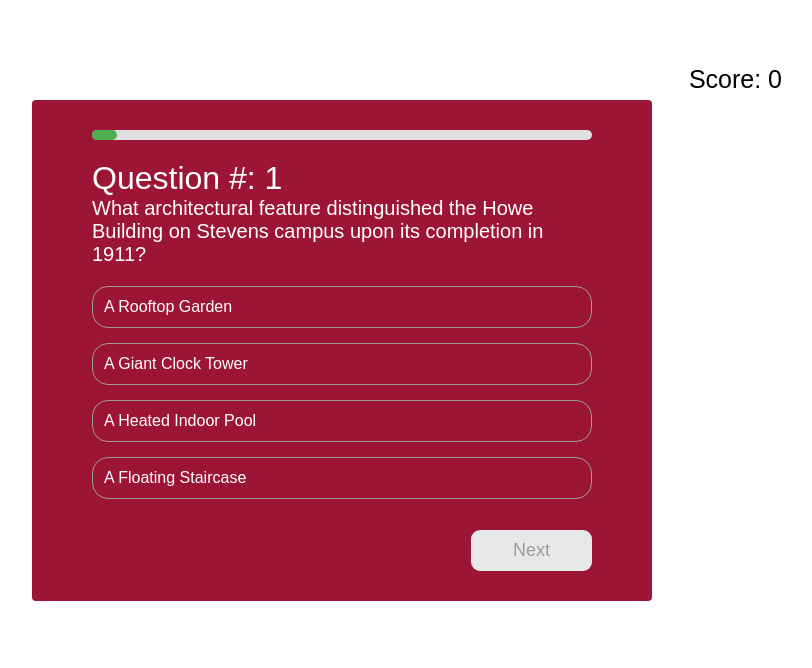
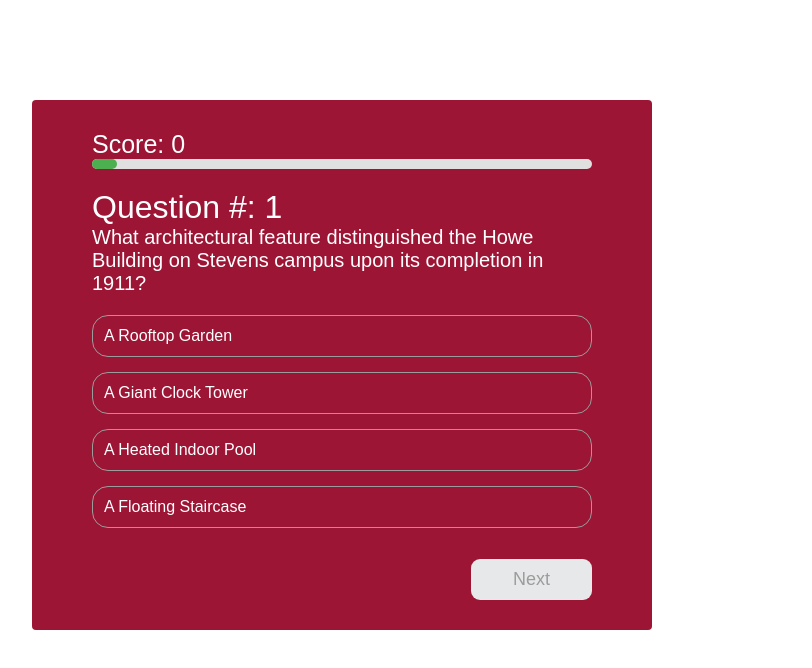
Before and after one commit to hiyabhavsar/Stevens-Trivia, a React (Vite) app in the folder stevens-trivia/: page /Quiz in a window 1280 px wide. Shown: the top 668 px of the page, without its empty margins (298-1110 px from the left). Built offline with nearby package versions, Linux system fonts and the light colour scheme; a web font is replaced by a local one.

Commit message:
fixed score css

```diff
--- a/stevens-trivia/src/Quiz.jsx
+++ b/stevens-trivia/src/Quiz.jsx
@@ -66,6 +66,7 @@
     <div className="quiz-container">
       {!showResult ? (
         <>
+          <span className="current-score">Score: {result.score}</span>
           <div className="progress-bar-container">
             <div
               className="progress-bar"
@@ -76,8 +77,8 @@
             <span className="active-question-no">
               Question #: {currentQuestion + 1}
             </span>
-            <span className="current-score">Score: {result.score}</span>
           </div>
+
           <h2> {question}</h2>
           <ul>
             {choices.map((answer, index) => (
--- a/stevens-trivia/src/index.scss
+++ b/stevens-trivia/src/index.scss
@@ -41,12 +41,8 @@
    .current-score{
     font-size: 25px;
     font-weight: 500;
-    color: $foreground;
-    text-align: right;
-    position: absolute;
-    top:65px;
-    right: 200px;
-    z-index: 10;
+    color: $bg;
+    text-align: left;
    }
    .progress-bar-container {
   width: 100%;
```
